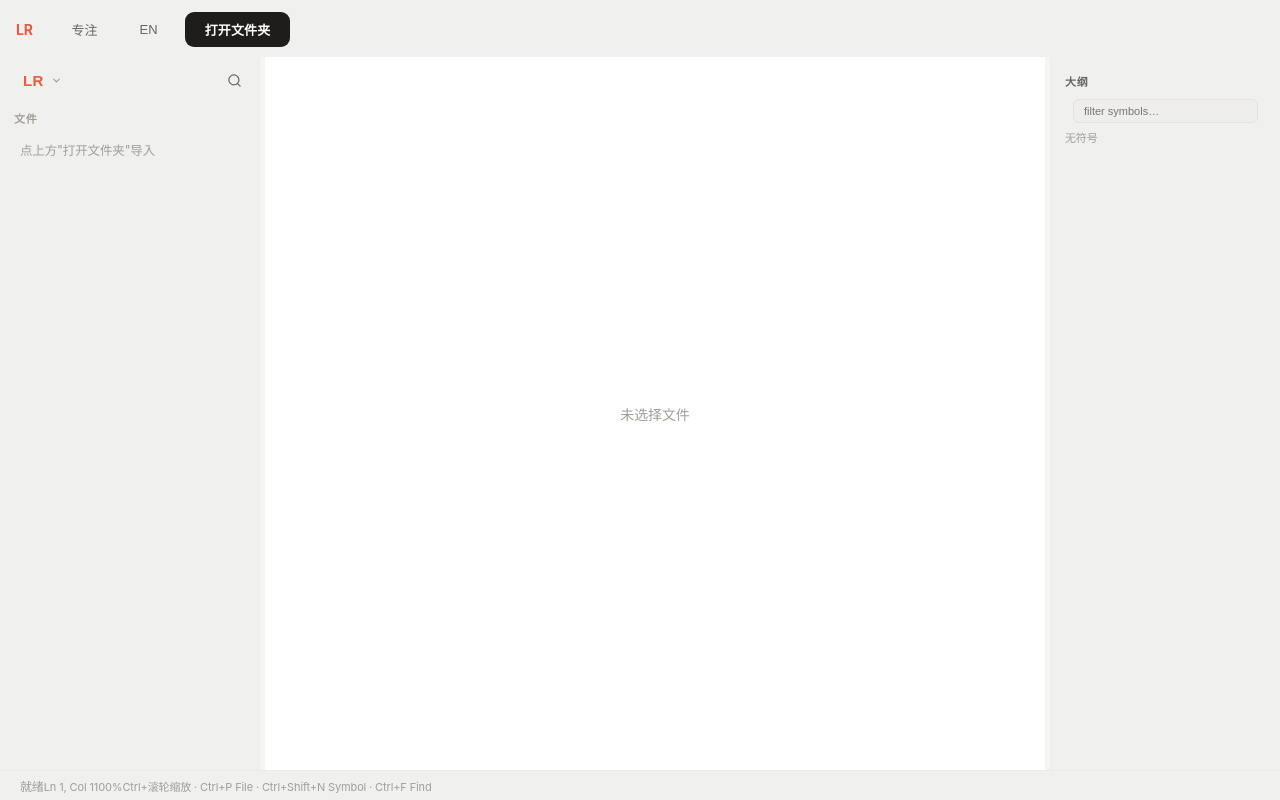
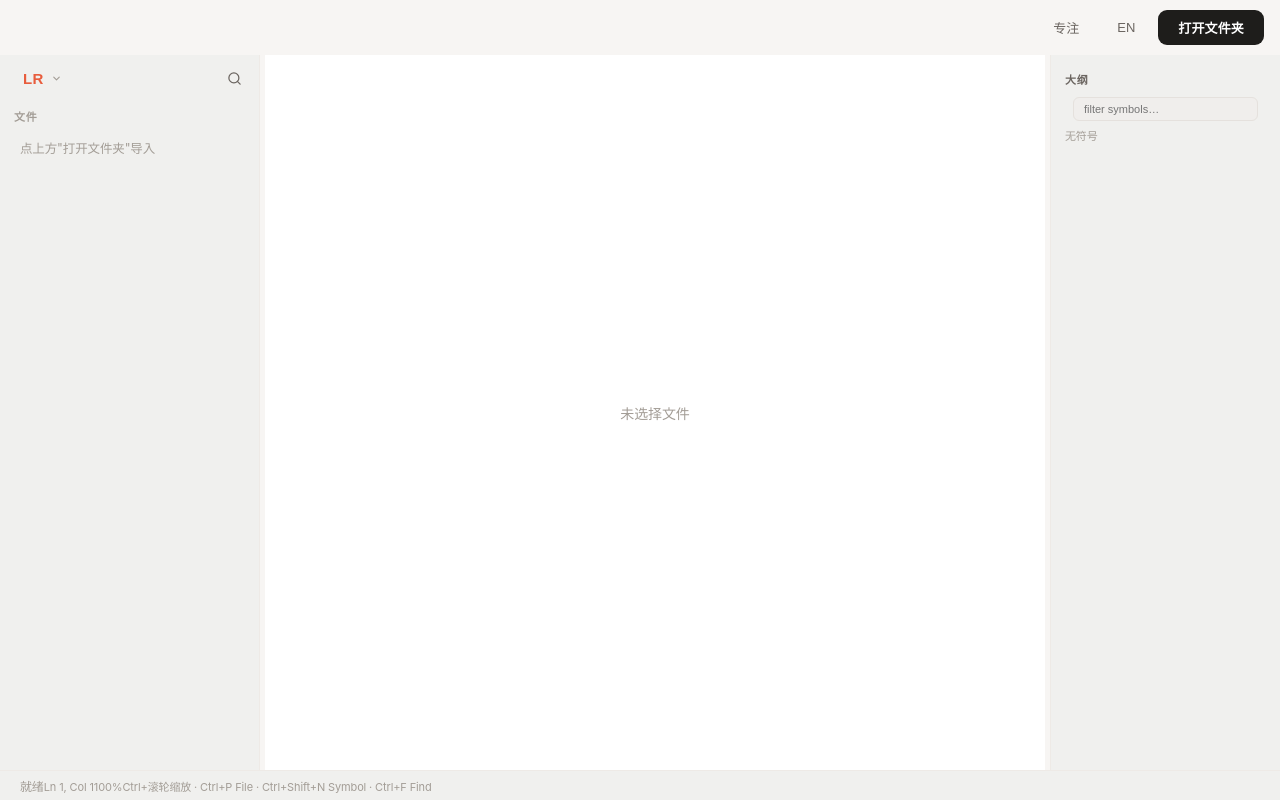
Before and after one commit to zfan980816/only_code, a React (Vite) app: page / in a window 1280 px wide. Built offline with nearby package versions, Linux system fonts and the light colour scheme.

Commit message:
design: remove header logo and workspace name, right-align header buttons

```diff
--- a/src/App.tsx
+++ b/src/App.tsx
@@ -816,8 +816,6 @@ export default function App() {
   return (
     <div className={`app ${focus ? "focus" : ""}`}>
       <header className="hdr">
-        <span className="logo">LR</span>
-        <span />
         <button className="btn-focus" onClick={() => setFocus(!focus)}>{t("focus")}</button>
         <button className="btn-lang" onClick={() => setLang(lang === "zh" ? "en" : "zh")}>{lang === "zh" ? "EN" : "中文"}</button>
         <button className="btn-open" onClick={openFolder}>{t("open")}</button>
--- a/src/index.css
+++ b/src/index.css
@@ -44,9 +44,9 @@ html, body, #root { height: 100vh; overflow: hidden; }
 
 /* ── Header ── */
 .hdr {
-  display: flex; align-items: center; gap: 12px;
-  padding: 12px 16px 10px;
-  background: #F0F0EE;
+  display: flex; align-items: center; justify-content: flex-end; gap: 8px;
+  padding: 10px 16px;
+  background: transparent;
   border-bottom: none;
   flex-shrink: 0;
 }
```
